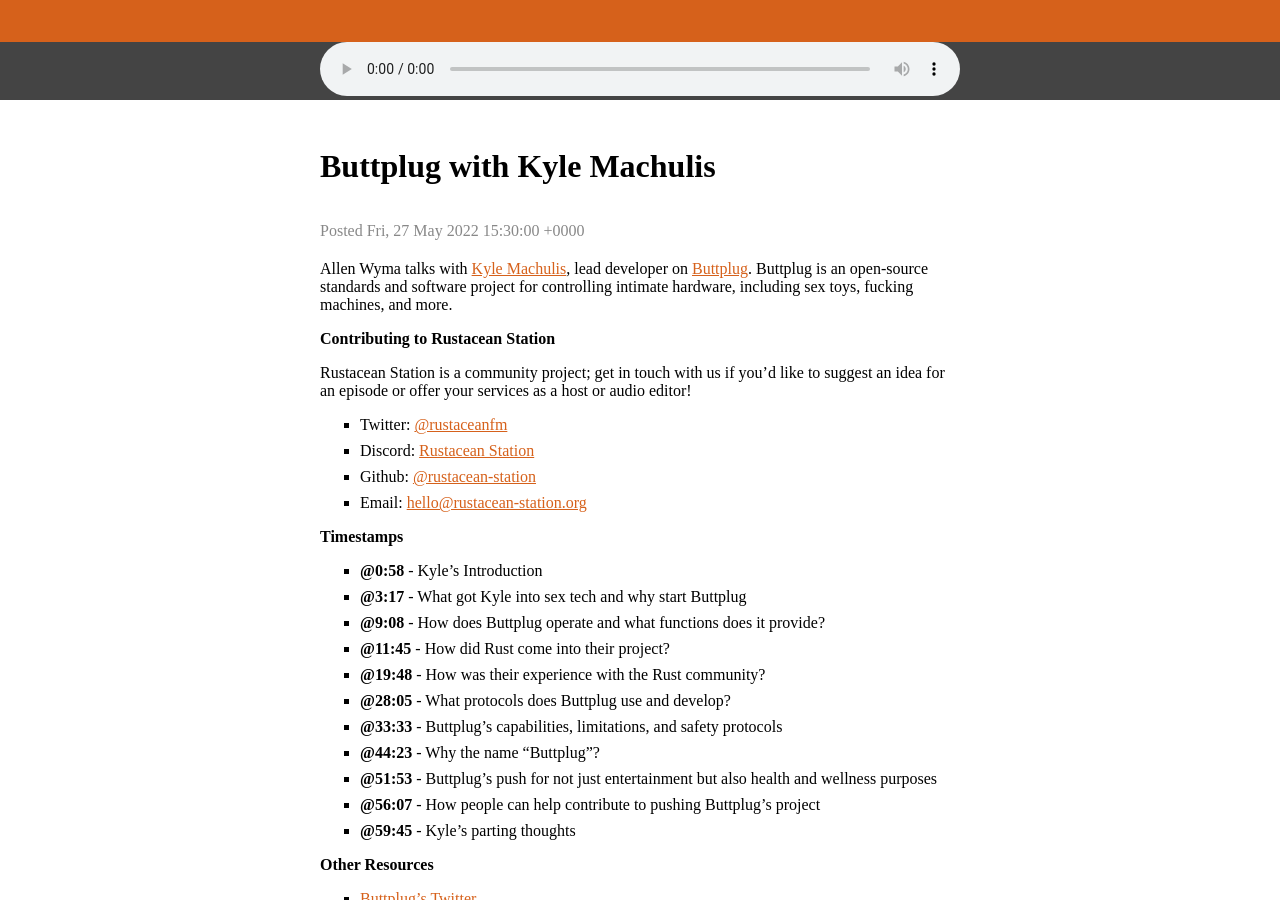
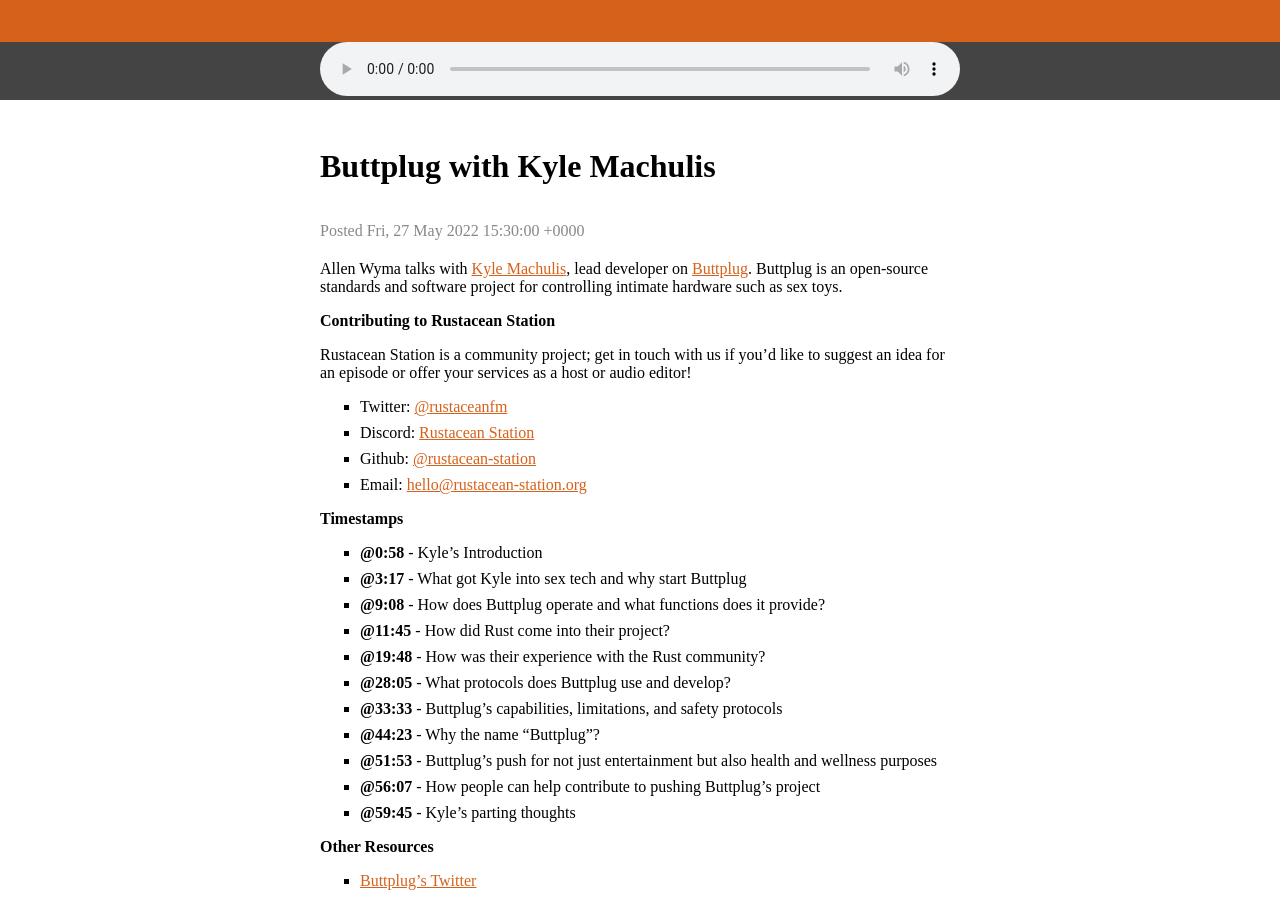
Before and after one commit to rustacean-station/rustacean-station.org, a Jekyll site: the page built from _episodes/interviews/2022-05-27-kyle-machulis.md, in a window 1280 px wide and 900 px high, scrolled down 392 px. Built offline with Jekyll 4.4.1, drawn with Linux system fonts in a browser that asks for light colours.

Commit message:
fix the description

```diff
--- a/_episodes/interviews/2022-05-27-kyle-machulis.md
+++ b/_episodes/interviews/2022-05-27-kyle-machulis.md
@@ -6,7 +6,7 @@
 length: "59048856"
 #reddit: (leave blank on initial publish, amend with link and uncomment this line after Reddit thread has been posted)
 ---
-Allen Wyma talks with [Kyle Machulis](https://twitter.com/robjtede), lead developer on [Buttplug](https://buttplug.io/). Buttplug is an open-source standards and software project for controlling intimate hardware, including sex toys, fucking machines, and more.
+Allen Wyma talks with [Kyle Machulis](https://twitter.com/robjtede), lead developer on [Buttplug](https://buttplug.io/). Buttplug is an open-source standards and software project for controlling intimate hardware such as sex toys.
 
 ## Contributing to Rustacean Station
 
```
